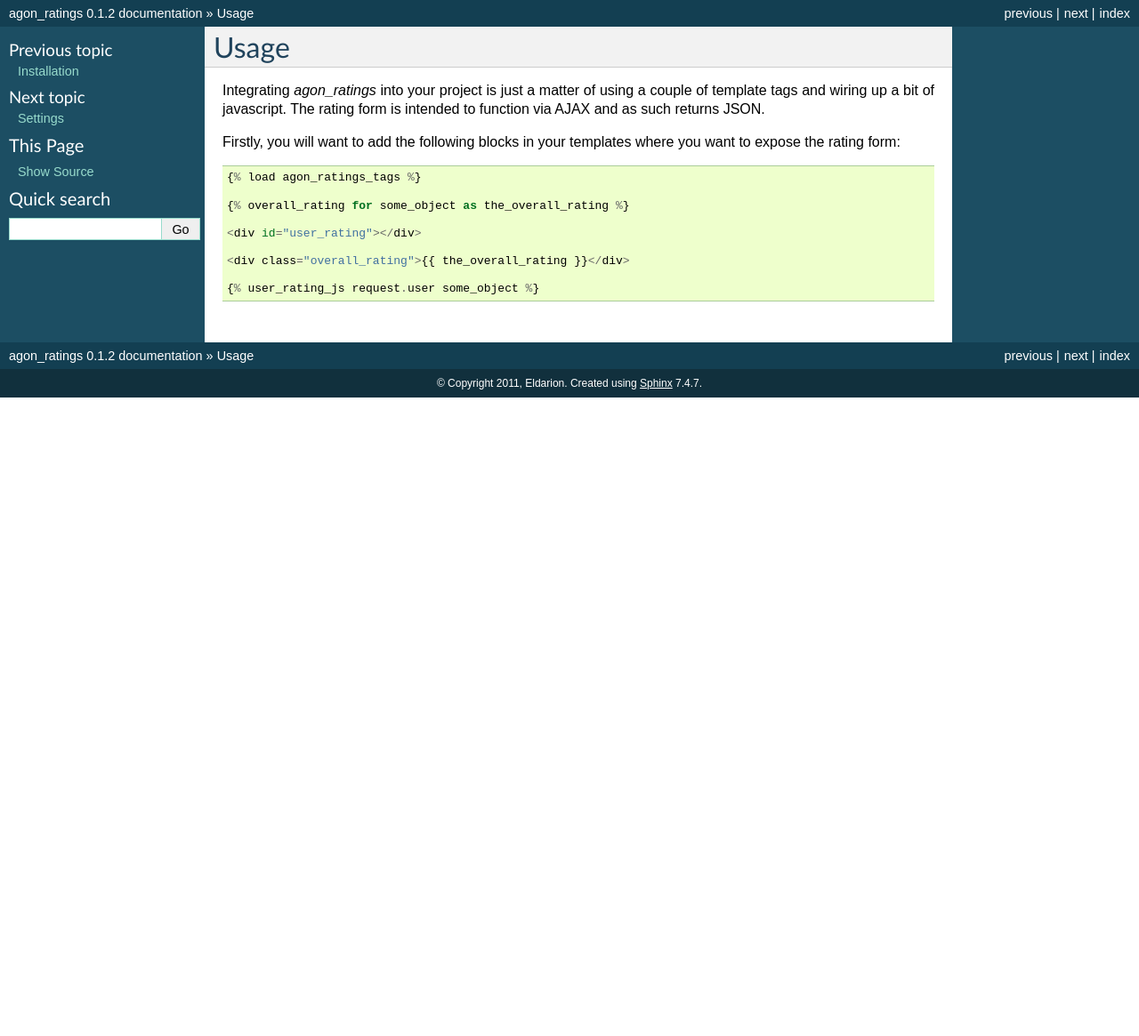
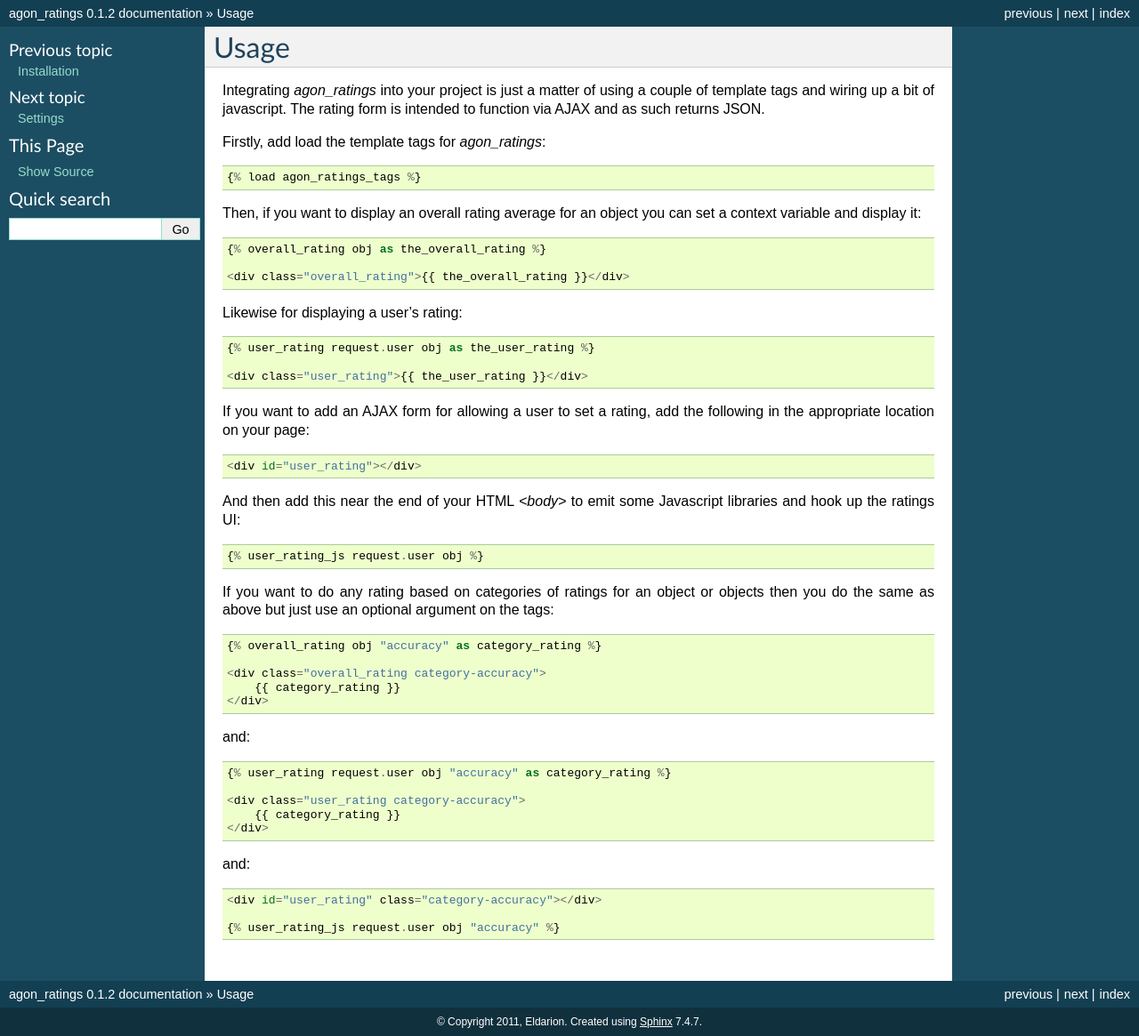
Before and after one commit to pinax/pinax-ratings, a Sphinx documentation site: the page built from docs/usage.rst, in a window 1280 px wide. Shown: the whole page at 89% size. Built offline with Sphinx 7.4.7, drawn with Linux system fonts in a browser that asks for light colours; before the commit the page ends 900 px from its top, so only the background shows below that.

Commit message:
Add ability to delineate ratings across categories

```diff
--- a/docs/usage.rst
+++ b/docs/usage.rst
@@ -7,15 +7,58 @@
 template tags and wiring up a bit of javascript. The rating form is intended
 to function via AJAX and as such returns JSON.
 
-Firstly, you will want to add the following blocks in your templates where
-you want to expose the rating form::
+Firstly, add load the template tags for `agon_ratings`::
 
     {% load agon_ratings_tags %}
 
-    {% overall_rating for some_object as the_overall_rating %}
+
+Then, if you want to display an overall rating average for an object you can set
+a context variable and display it::
+
+    {% overall_rating obj as the_overall_rating %}
+
+    <div class="overall_rating">{{ the_overall_rating }}</div>
+
+
+Likewise for displaying a user's rating::
+
+    {% user_rating request.user obj as the_user_rating %}
+
+    <div class="user_rating">{{ the_user_rating }}</div>
+
+
+If you want to add an AJAX form for allowing a user to set a rating, add the
+following in the appropriate location on your page::
 
     <div id="user_rating"></div>
 
-    <div class="overall_rating">{{ the_overall_rating }}</div>
 
-    {% user_rating_js request.user some_object %}
+And then add this near the end of your HTML `<body>` to emit some Javascript
+libraries and hook up the ratings UI::
+
+    {% user_rating_js request.user obj %}
+
+
+If you want to do any rating based on categories of ratings for an object or
+objects then you do the same as above but just use an optional argument on
+the tags::
+
+    {% overall_rating obj "accuracy" as category_rating %}
+
+    <div class="overall_rating category-accuracy">
+        {{ category_rating }}
+    </div>
+
+and::
+
+    {% user_rating request.user obj "accuracy" as category_rating %}
+
+    <div class="user_rating category-accuracy">
+        {{ category_rating }}
+    </div>
+
+and::
+
+    <div id="user_rating" class="category-accuracy"></div>
+
+    {% user_rating_js request.user obj "accuracy" %}
```
Also changed, not shown: docs/changelog.rst (+24 -0 lines), docs/installation.rst (+17 -0 lines), docs/settings.rst (+27 -0 lines), 6 other files.
